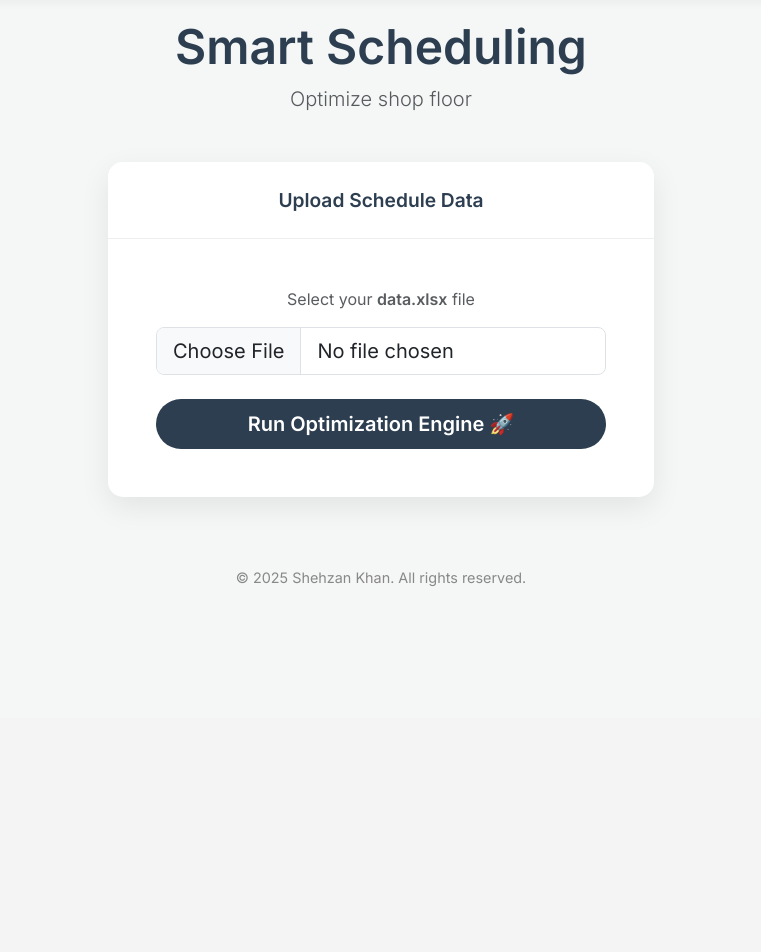
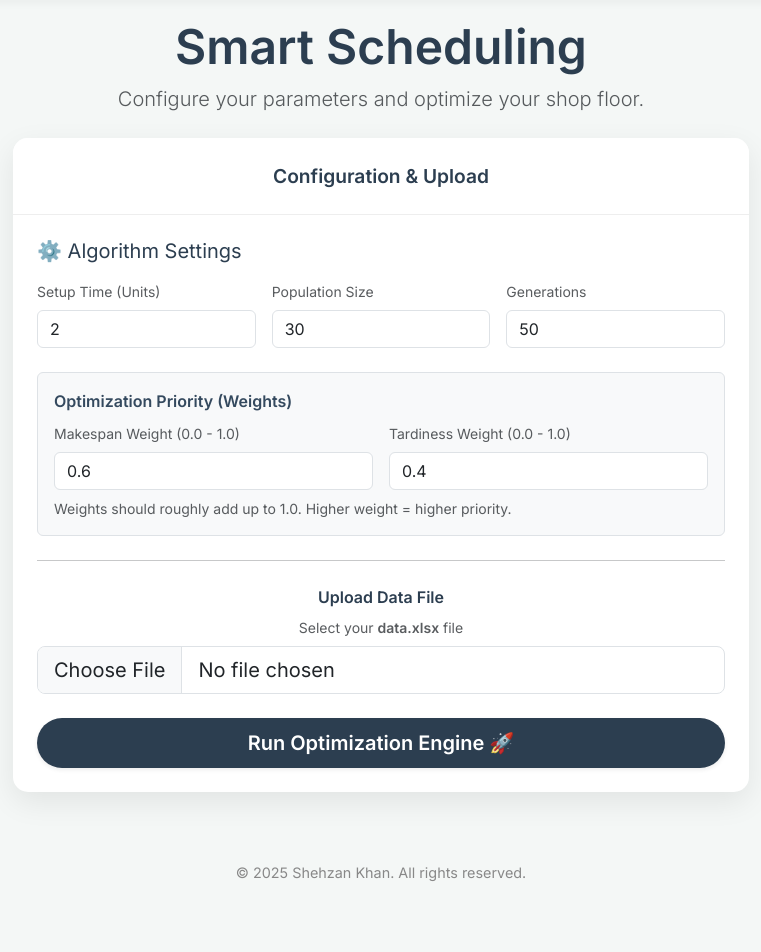
Before and after one commit to ershehzan/ShopFloorScheduler, a Flask app: page / in a window 1280 px wide. Shown: the part 82-1034 px from the top of the page, without its empty margins (259-1020 px from the left). Before the commit the page ends 668 px from the top, so only its background shows below. Run offline with Flask 3, Linux system fonts and the light colour scheme; some libraries are stand-ins or nearby versions.

Commit message:
UI and Rendering

```diff
--- a/app.py
+++ b/app.py
@@ -4,16 +4,17 @@ from flask import Flask, render_template, request, send_file
 
 # --- Custom Modules ---
 from data_loader import load_data_from_excel
-from main import schedule_spt
+from main import schedule_spt # We are still using SPT for one more day
 from visualization import create_gantt_chart
-from exporter import export_to_excel # <--- NEW IMPORT
+from exporter import export_to_excel
+from models import Machine
 import copy
 
 app = Flask(__name__)
 
 # Configure folders
 UPLOAD_FOLDER = 'uploads'
-OUTPUT_FOLDER = 'output' # <--- Define output folder
+OUTPUT_FOLDER = 'output'
 if not os.path.exists(UPLOAD_FOLDER): os.makedirs(UPLOAD_FOLDER)
 if not os.path.exists(OUTPUT_FOLDER): os.makedirs(OUTPUT_FOLDER)
 
@@ -26,6 +27,7 @@ def home():
 
 @app.route('/upload', methods=['POST'])
 def upload_file():
+    # --- 1. Handle File Upload ---
     if 'file' not in request.files: return "No file part", 400
     file = request.files['file']
     if file.filename == '': return "No selected file", 400
@@ -39,44 +41,54 @@ def upload_file():
         except Exception as e:
             return f"Error loading Excel: {e}", 500
 
-        # --- RUN SCHEDULER (SPT) ---
-        setup_time = 2
+        # --- 2. Read Settings from HTML Form ---
+        # We use 'request.form.get(name, default_value)'
+        try:
+            setup_time = int(request.form.get('setup_time', 2))
+
+            # We will use these GA settings tomorrow, getting them ready now:
+            pop_size = int(request.form.get('pop_size', 30))
+            generations = int(request.form.get('generations', 50))
+            w_makespan = float(request.form.get('w_makespan', 0.6))
+            w_tardiness = float(request.form.get('w_tardiness', 0.4))
+
+        except ValueError:
+            return "Error: Invalid number provided in settings.", 400
+
+        # --- 3. Run Scheduler ---
+        # NOTE: Today we are still running SPT to test the input.
+        # SPT only uses 'setup_time'. Tomorrow we connect the GA!
+
         machines_copy = copy.deepcopy(machines)
         schedule_result = schedule_spt(jobs_data, machines_copy, setup_time)
 
-        # --- METRICS ---
+        # --- 4. Metrics & Output ---
         makespan = max(op[4] for op in schedule_result) if schedule_result else 0
+
         job_completion = {}
         for op in schedule_result:
             job_completion[op[0]] = max(job_completion.get(op[0], 0), op[4])
         job_map = {j.job_id: j for j in jobs_data}
         tardiness = sum(max(0, job_completion[jid] - job_map[jid].due_date) for jid in job_completion)
 
-        # --- GENERATE ASSETS ---
-        # 1. Save Chart
+        # Save assets
         chart_filename = 'result_chart.png'
         chart_path = os.path.join('static', chart_filename)
         create_gantt_chart(schedule_result, "Optimized Schedule", save_path=chart_path)
 
-        # 2. Save Excel Report <--- NEW STEP
         excel_filename = 'optimized_schedule.xlsx'
         excel_path = os.path.join(app.config['OUTPUT_FOLDER'], excel_filename)
         export_to_excel(schedule_result, jobs_data, excel_path)
 
-        # --- RENDER PAGE ---
+        # Render Page
         return render_template('results.html',
                                makespan=makespan,
                                tardiness=tardiness,
                                chart_filename=chart_filename,
-                               excel_filename=excel_filename) # Pass filename to HTML
+                               excel_filename=excel_filename)
 
-# --- NEW DOWNLOAD ROUTE ---
 @app.route('/download/<filename>')
 def download_file(filename):
-    """
-    This function runs when the user clicks the 'Download' button.
-    It grabs the file from the 'output' folder and sends it to the browser.
-    """
     path = os.path.join(app.config['OUTPUT_FOLDER'], filename)
     return send_file(path, as_attachment=True)
 
--- a/templates/index.html
+++ b/templates/index.html
@@ -3,7 +3,9 @@
   <head>
     <meta charset="utf-8">
     <meta name="viewport" content="width=device-width, initial-scale=1">
-    <title>PyShop Scheduler</title> <link href="https://cdn.jsdelivr.net/npm/bootstrap@5.3.0/dist/css/bootstrap.min.css" rel="stylesheet">
+    <title>PyShop Scheduler</title>
+
+    <link href="https://cdn.jsdelivr.net/npm/bootstrap@5.3.0/dist/css/bootstrap.min.css" rel="stylesheet">
     <link rel="stylesheet" href="{{ url_for('static', filename='style.css') }}">
     <link rel="shortcut icon" href="{{ url_for('static', filename='favicon.ico') }}">
   </head>
@@ -13,36 +15,74 @@
       <div class="container">
         <a class="navbar-brand" href="/">
           <img src="{{ url_for('static', filename='logo.png') }}" alt="Logo">
-          <span>PyShop Scheduler</span> </a>
+          <span>PyShop Scheduler</span>
+        </a>
       </div>
     </nav>
 
     <div style="height: 100px;"></div>
 
-    <div class="container">
+    <div class="container mb-5">
       <div class="row justify-content-center">
-        <div class="col-md-8 col-lg-6">
+        <div class="col-md-10 col-lg-8">
 
-          <div class="text-center mb-5">
+          <div class="text-center mb-4">
             <h1 class="display-5 fw-bold" style="color: var(--brand-primary);">Smart Scheduling</h1>
-            <p class="lead text-muted">Optimize shop floor </p>
+            <p class="lead text-muted">Configure your parameters and optimize your shop floor.</p>
           </div>
 
           <div class="card card-custom">
             <div class="card-header-custom text-center">
-              Upload Schedule Data
+              Configuration & Upload
             </div>
-            <div class="card-body p-5">
+            <div class="card-body p-4">
 
               <form action="/upload" method="POST" enctype="multipart/form-data">
 
+                <h5 class="mb-3" style="color: var(--brand-primary);">⚙️ Algorithm Settings</h5>
+
+                <div class="row g-3 mb-4">
+                    <div class="col-md-4">
+                        <label for="setup_time" class="form-label small text-muted">Setup Time (Units)</label>
+                        <input type="number" class="form-control" name="setup_time" id="setup_time" value="2" required>
+                    </div>
+
+                    <div class="col-md-4">
+                        <label for="pop_size" class="form-label small text-muted">Population Size</label>
+                        <input type="number" class="form-control" name="pop_size" id="pop_size" value="30" required>
+                    </div>
+
+                    <div class="col-md-4">
+                        <label for="generations" class="form-label small text-muted">Generations</label>
+                        <input type="number" class="form-control" name="generations" id="generations" value="50" required>
+                    </div>
+                </div>
+
+                <div class="p-3 bg-light rounded mb-4 border">
+                    <label class="form-label fw-bold mb-2" style="color: var(--brand-secondary);">Optimization Priority (Weights)</label>
+                    <div class="row g-3">
+                        <div class="col-6">
+                            <label class="form-label small text-muted">Makespan Weight (0.0 - 1.0)</label>
+                            <input type="number" step="0.1" min="0" max="1" class="form-control" name="w_makespan" value="0.6">
+                        </div>
+                        <div class="col-6">
+                            <label class="form-label small text-muted">Tardiness Weight (0.0 - 1.0)</label>
+                            <input type="number" step="0.1" min="0" max="1" class="form-control" name="w_tardiness" value="0.4">
+                        </div>
+                    </div>
+                    <div class="form-text mt-2">Weights should roughly add up to 1.0. Higher weight = higher priority.</div>
+                </div>
+
+                <hr class="my-4">
+
                 <div class="mb-4 text-center">
-                  <label for="file" class="form-label d-block mb-3 text-muted">Select your <strong>data.xlsx</strong> file</label>
+                  <label for="file" class="form-label d-block mb-2 fw-bold" style="color: var(--brand-primary);">Upload Data File</label>
+                  <p class="small text-muted mb-2">Select your <strong>data.xlsx</strong> file</p>
                   <input class="form-control form-control-lg" type="file" name="file" id="file" required>
                 </div>
 
                 <div class="d-grid gap-2">
-                  <button type="submit" class="btn btn-brand btn-lg">
+                  <button type="submit" class="btn btn-brand btn-lg shadow-sm">
                     Run Optimization Engine 🚀
                   </button>
                 </div>
```
